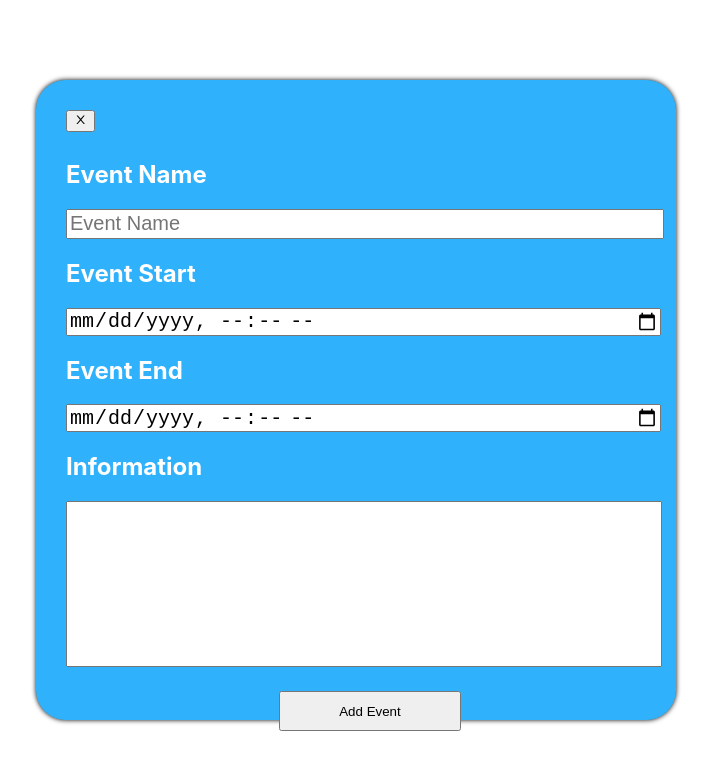
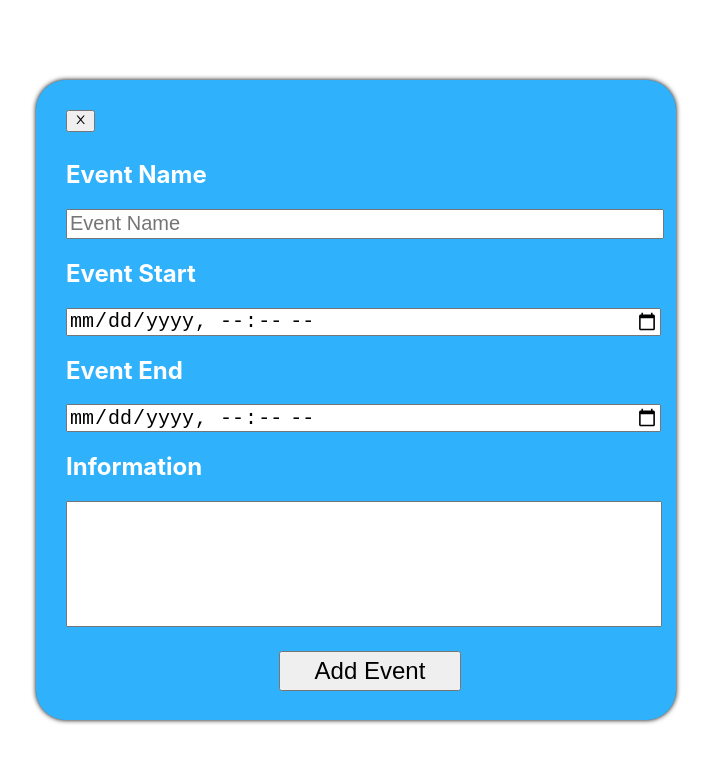
Before and after one commit to akwan84/Calender, a React (Create React App) app: page / in a window 1280 px wide. Both pictures are taken after a click on the button "Add Event". Shown: the top 770 px of the page, without its empty margins (284-995 px from the left). Built offline with nearby package versions, Linux system fonts and the light colour scheme; the HTML template or start-up script is replaced by a standard one.

Commit message:
added error messages for adding events

```diff
--- a/src/AddEvent.js
+++ b/src/AddEvent.js
@@ -1,12 +1,32 @@
 import { AiOutlineClose } from 'react-icons/ai';
+import ErrorMessage from './ErrorMessage';
 
-const AddEvent = ({newName, setNewName, newStart, setNewStart, newEnd, setNewEnd, newInformation, setNewInformation, handleSubmit, setDisplayingAddEvent}) => {
+const AddEvent = ({
+    newName,
+    setNewName,
+    newStart,
+    setNewStart,
+    newEnd,
+    setNewEnd,
+    newInformation,
+    setNewInformation,
+    handleSubmit,
+    setDisplayingAddEvent,
+    displayingError,
+    setDisplayingError,
+    errorMessage
+}) => {
+    const closeWindow = () => {
+        setDisplayingAddEvent(false);
+        setDisplayingError(false);
+    }
+
     return(
         <div>
             <div>
-                <div style = {{width: "100%", height: "100vh", backgroundColor:"white"}} onClick = {() => setDisplayingAddEvent(false)}> </div>
+                <div style = {{width: "100%", height: "100vh", backgroundColor:"white"}} onClick = {() => closeWindow()}> </div>
                 <div style = {{position:"absolute", left: "25%", top:"10vh", width: "50%", height: "80vh", backgroundColor: "#30b1fc", borderRadius: "30px", boxShadow: "0px 0px 5px black",}}>
-                    <button style = {{position: "absolute", left: "30px", top: "30px"}} onClick = {() => setDisplayingAddEvent(false)}>
+                    <button style = {{position: "absolute", left: "30px", top: "30px"}} onClick = {() => closeWindow()}>
                         <AiOutlineClose/>
                     </button>
                     <div style = {{position: "absolute", left: "30px", top: "60px", color: "white", width: "95%"}}>
@@ -44,13 +64,22 @@ const AddEvent = ({newName, setNewName, newStart, setNewStart, newEnd, setNewEnd
                                 id = 'information'
                                 value = {newInformation}
                                 onChange = {(e) => setNewInformation(e.target.value)}
-                                style = {{resize: "none", width: "97%", height: "20vh"}}
+                                style = {{resize: "none", width: "97%", height: "15vh"}}
                             />
                             <br/>
                             <br/>
-                            <button type = 'submit' style = {{width: "30%", height: "5vh", position: "absolute", left: "35%"}}>Add Event</button>
+                            <button type = 'submit' style = {{width: "30%", height: "5vh", position: "absolute", left: "35%", fontSize: "3vh"}}>Add Event</button>
                         </form>
                     </div>
+                    {
+                        (displayingError ? (
+                            <ErrorMessage
+                                message = {errorMessage}
+                            />
+                        ): (
+                            <div></div>
+                        ))
+                    }
                 </div>
             </div>
         </div>
--- a/src/App.js
+++ b/src/App.js
@@ -59,6 +59,8 @@ function App() {
     const [isBadTime, setIsBadTime] = useState(false);
     const [displayingEvent, setDisplayingEvent] = useState(false);
     const [displayingAddEvent, setDisplayingAddEvent] = useState(false);
+    const [displayingError, setDisplayingError] = useState(false);
+    const [errorMessage, setErrorMessage] = useState('');
     const [clickedEvent, setClickedEvent] = useState({});
     const [weekStart, setWeekStart] = useState(getWeekStart());
 
@@ -118,11 +120,28 @@ function App() {
         return true;
     }
 
+    const allFieldsFilled = () => {
+        return newName && newStart && newEnd;
+    }
+
     const handleSubmit = (e) => {
         e.preventDefault();
 
-        if(!newName || !newStart || !newEnd || !validTime() || isOverlapping()){
-            //setIsBadTime(true);
+        if(allFieldsFilled() && !validTime()){
+            setErrorMessage("Your event can not end before it starts");
+            setDisplayingError(true);
+            return;
+        }
+
+        if(allFieldsFilled() && isOverlapping()){
+            setErrorMessage("This event overlaps with another");
+            setDisplayingError(true);
+            return;
+        }
+
+        if(!allFieldsFilled()){
+            setErrorMessage("Please fill all fields");
+            setDisplayingError(true);
             return;
         }
 
@@ -158,6 +177,9 @@ function App() {
                     setNewInformation = {setNewInformation}
                     handleSubmit = {handleSubmit}
                     setDisplayingAddEvent= {setDisplayingAddEvent}
+                    displayingError = {displayingError}
+                    setDisplayingError = {setDisplayingError}
+                    errorMessage = {errorMessage}
                 />
             ) : (
                 <div>
--- a/src/ErrorMessage.js
+++ b/src/ErrorMessage.js
@@ -1,6 +1,8 @@
-const ErrorMessage = () => {
+const ErrorMessage = ({message}) => {
     return (
-        <div style = {{width: "40%", height: "10vh", backgroundColor:"red"}}></div>
+        <div style = {{width: "80%", height: "8vh", backgroundColor:"#ed5247", position: "absolute", top: "70vh", left: "10%", borderRadius: "10px", boxShadow: "0px 0px 3px black", color: "white"}}>
+            {message}
+        </div>
     );
 }
 
```
